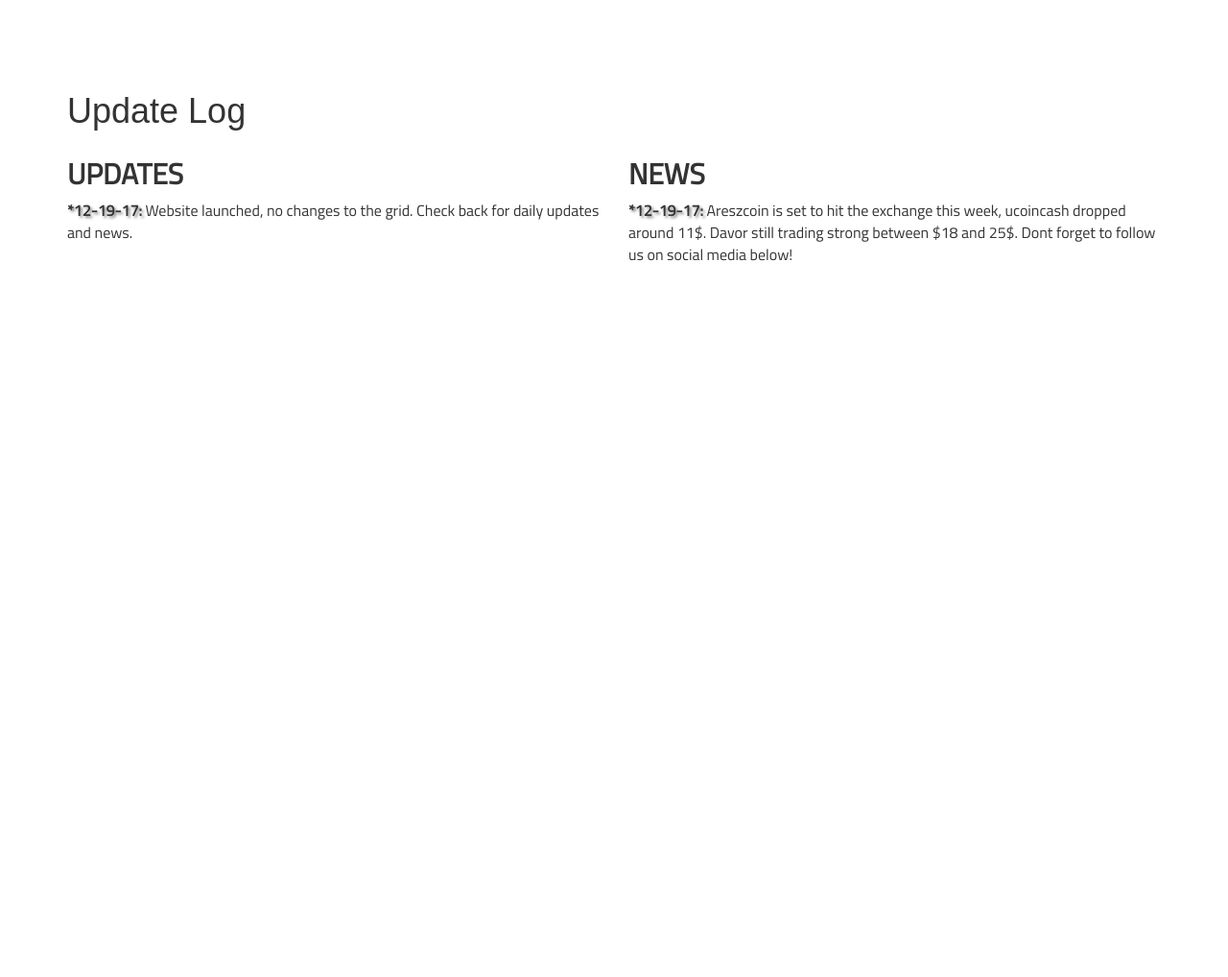
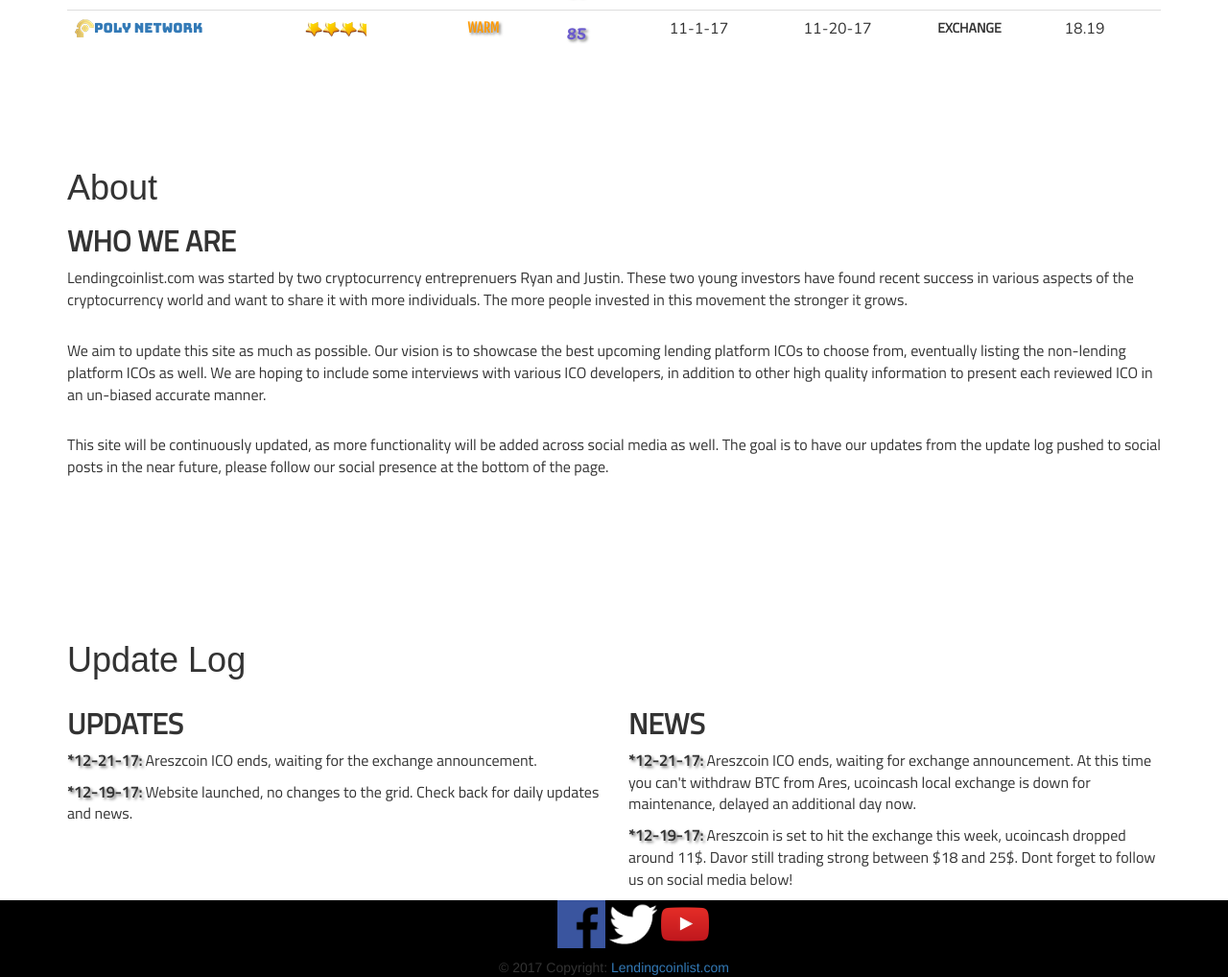
Before and after one commit to goldbeedev/lendinglist20, a plain HTML site: page index.html in a window 1280 px wide. Shown: the part 900-1918 px from the top of the page at 96% size. Before the commit the page ends 1187 px from the top, so only its background shows below. Drawn offline with nearby package versions, Linux system fonts and the light colour scheme; a web font is replaced by a local one.

Commit message:
finalizing!

```diff
--- a/index.html
+++ b/index.html
@@ -4,8 +4,8 @@
   <title>Lending Coin List</title>
   <meta charset="utf-8">
   <meta name="viewport" content="width=device-width, initial-scale=1">
+  <link rel="stylesheet" href="https://maxcdn.bootstrapcdn.com/bootstrap/3.3.7/css/bootstrap.min.css">
   <link rel="stylesheet" href="main.css">
-  <link rel="stylesheet" href="https://maxcdn.bootstrapcdn.com/bootstrap/3.3.7/css/bootstrap.min.css">
   <link href="https://fonts.googleapis.com/css?family=Abel|Lobster|Fjalla+One|Pacifico|Shrikhand|Nunito|Titillium+Web" rel="stylesheet">
   <link href="https://fonts.googleapis.com/css?family=Bungee" rel="stylesheet">
   <script src="https://ajax.googleapis.com/ajax/libs/jquery/3.2.1/jquery.min.js"></script>
@@ -24,7 +24,7 @@
     </div>
     <div class="collapse navbar-collapse" id="myNavbar">
       <ul class="nav navbar-nav navbar-right">
-        <li><a class="nav-style" href="#">About</a></li>
+        <li><a class="nav-style" href="#about">About</a></li>
         <li><a class="nav-style" href="#updates">Updates</a></li>
       </ul>
     </div>
@@ -52,7 +52,7 @@
     </thead>
     <tbody>
       <tr>
-        <td class="coin-name"><img src="images/bitconnect.png"><a href="www.google.com">BITCONNECT</a></td>
+        <td class="coin-name"><img src="images/bitconnect.png"><a href="https://bitconnect.co/?ref=Lcoinlist">BITCONNECT</a></td>
         <td><img class="star-icon" src="images/star.png"><img class="star-icon" src="images/star.png"><img class="star-icon" src="images/star.png"><img class="star-icon" src="images/star.png"><img class="star-icon" src="images/star.png"></td>
         <td class="fire-text">FIRE</td>
         <td class="number-text">100</td>
@@ -72,7 +72,7 @@
         <td class="wire">14.19</td>
       </tr>
       <tr>
-        <td class="coin-name"><img src="images/hextracoin.png"><a href="www.google.com">HEXTRACOIN</a></td>
+        <td class="coin-name"><img src="images/hextracoin.png"><a href="https://hextracoin.co/register?referrer=lendingcoinlist">HEXTRACOIN</a></td>
         <td><img class="star-icon" src="images/star.png"><img class="star-icon" src="images/star.png"><img class="star-icon" src="images/star.png"><img class="star-icon" src="images/star.png"><img class="star-icon" src="images/star.png"></td>
         <td class="fire-text">FIRE</td>
         <td class="number-text">100</td>
@@ -82,7 +82,7 @@
         <td class="wire">24.31</td>
       </tr>
       <tr>
-        <td class="coin-name"><img src="images/davorcoin.png"><a href="www.google.com">DAVORCOIN</a></td>
+        <td class="coin-name"><img src="images/davorcoin.png"><a href="https://davor.io/Account/Registration?r=E8F75E">DAVORCOIN</a></td>
         <td><img class="star-icon" src="images/star.png"><img class="star-icon" src="images/star.png"><img class="star-icon" src="images/star.png"><img class="star-icon" src="images/star.png"><img class="half-star" src="images/halfstar.png"></td>
         <td class="fire-text">FIRE</td>
         <td class="number-text">95</td>
@@ -92,7 +92,7 @@
         <td class="wire">378.46</td>
       </tr>
       <tr>
-        <td class="coin-name"><img src="images/ucoincash.png"><a href="www.google.com">UCOINCASH</a></td>
+        <td class="coin-name"><img src="images/ucoincash.png"><a href="https://ucoincash.co/ref/lendingcoinlist">UCOINCASH</a></td>
         <td><img class="star-icon" src="images/star.png"><img class="star-icon" src="images/star.png"><img class="star-icon" src="images/star.png"><img class="star-icon" src="images/star.png"></td>
         <td class="fire-text">FIRE</td>
         <td class="number-text">90</td>
@@ -102,7 +102,7 @@
         <td class="wire">12.63</td>
       </tr>
       <tr>
-        <td class="coin-name"><img src="images/unixcoin.png"><a href="www.google.com">UNIXCOIN</a></td>
+        <td class="coin-name"><img src="images/unixcoin.png"><a href="http://wake.unixcoin.com/register?referrer=lendingcoinlist">UNIXCOIN</a></td>
         <td><img class="star-icon" src="images/star.png"><img class="star-icon" src="images/star.png"><img class="star-icon" src="images/star.png"><img class="star-icon" src="images/star.png"><img class="half-star" src="images/halfstar.png"></td>
         <td class="hot-text">HOT</td>
         <td class="number-text">90</td>
@@ -112,7 +112,7 @@
         <td class="wire"></td>
       </tr>
       <tr>
-        <td class="coin-name"><img src="images/areszcoin.png"><a href="www.google.com">ARESZCOIN</a></td>
+        <td class="coin-name"><img src="images/areszcoin.png"><a href="https://www.areszcoin.com/register?referrer=lendingcoinlist@gmail.com">ARESZCOIN</a></td>
         <td><img class="star-icon" src="images/star.png"><img class="star-icon" src="images/star.png"><img class="star-icon" src="images/star.png"><img class="star-icon" src="images/star.png"><img class="half-star" src="images/halfstar.png"></td>
         <td class="hot-text">HOT</td>
         <td class="number-text">85</td>
@@ -122,7 +122,7 @@
         <td class="wire"></td>
       </tr>
       <tr>
-        <td class="coin-name"><img src="images/texcoin.png"><a href="www.google.com">TEXCOIN</a></td>
+        <td class="coin-name"><img src="images/texcoin.png"><a href="https://wallet.tex.io/register?ref=lendingcoinlist">TEXCOIN</a></td>
         <td><img class="star-icon" src="images/star.png"><img class="star-icon" src="images/star.png"><img class="star-icon" src="images/star.png"><img class="star-icon" src="images/star.png"></td>
         <td class="hot-text">HOT</td>
         <td class="number-text">85</td>
@@ -152,7 +152,7 @@
         <td class="wire"></td>
       </tr>
       <tr>
-        <td class="coin-name"><img src="images/homeblock.png"><a href="www.google.com">HOMEBLOCK</a></td>
+        <td class="coin-name"><img src="images/homeblock.png"><a href="https://homeblockcoin.com/u/lendingcoinlist">HOMEBLOCK</a></td>
         <td><img class="star-icon" src="images/star.png"><img class="star-icon" src="images/star.png"><img class="star-icon" src="images/star.png"><img class="star-icon" src="images/star.png"></td>
         <td class="hot-text">HOT</td>
         <td class="number-text">85</td>
@@ -172,7 +172,7 @@
         <td class="wire"></td>
       </tr>
       <tr>
-        <td class="coin-name"><img src="images/oaccoin.png"><a href="www.google.com">POLY NETWORK</a></td>
+        <td class="coin-name"><img src="images/polynetwork.png"><a href="https://lending.polynetwork.org/signup/Lendingcoinlist">POLY NETWORK</a></td>
         <td><img class="star-icon" src="images/star.png"><img class="star-icon" src="images/star.png"><img class="star-icon" src="images/star.png"><img class="half-star" src="images/halfstar.png"></td>
         <td class="warm-text">WARM</td>
         <td class="number-text">85</td>
@@ -184,20 +184,68 @@
     </tbody>
   </table>
 </div>
+
+
+<div class="container">
+  <h1 class="h3-style" id="about">About</h1>
+      <h2 class="update-news">WHO WE ARE</h2>
+        <p class="update-text">Lendingcoinlist.com was started by two cryptocurrency entreprenuers Ryan and Justin.  These two young investors have found recent success in various aspects of the cryptocurrency world and want to share it with more individuals.  The more people invested in this movement the stronger it grows.</p>
+        <br>
+        <p class="update-text">We aim to update this site as much as possible.  Our vision is to showcase the best upcoming lending platform ICOs to choose from, eventually listing the non-lending platform ICOs as well.  We are hoping to include some interviews with various ICO developers, in addition to other high quality information to present each reviewed ICO in an un-biased accurate manner.</p>
+        <br>
+        <p class="update-text">This site will be continuously updated, as more functionality will be added across social media as well.  The goal is to have our updates from the update log pushed to social posts in the near future, please follow our social presence at the bottom of the page.</p>
+
+
+
+      </div>
+    </div>
+</div>
+
+
 <div class="container">
 	<h1 class="h3-style" id="updates">Update Log</h1>
     <div class="row">
   <div class="col-sm-6"><h2 class="update-news">UPDATES</h2>
+      <p class="update-text"><span class="update-date">*12-21-17:</span> Areszcoin ICO ends, waiting for the exchange announcement.</p>
       <p class="update-text"><span class="update-date">*12-19-17:</span> Website launched, no changes to the grid. Check back for daily updates and news.</p>
 
     </div>
-  <div class="col-sm-6"><h2 class="update-news">NEWS</h2>
-      <p class="update-text"><span class="update-date">*12-19-17:</span> Areszcoin is set to hit the exchange this week, ucoincash dropped around 11$.  Davor still trading strong between $18 and 25$.  Dont forget to follow us on social media below!</p>
+      <div class="col-sm-6"><h2 class="update-news">NEWS</h2>
+        <p class="update-text"><span class="update-date">*12-21-17:</span> Areszcoin ICO ends, waiting for exchange announcement.  At this time you can't withdraw BTC from Ares, ucoincash local exchange is down for maintenance, delayed an additional day now.</p>
+        <p class="update-text"><span class="update-date">*12-19-17:</span> Areszcoin is set to hit the exchange this week, ucoincash dropped around 11$.  Davor still trading strong between $18 and 25$.  Dont forget to follow us on social media below!</p>
 
 
+
+
+      </div>
     </div>
 </div>
-</div>
+
+<!--Footer-->
+<footer class="page-footer">
+
+    <!--Footer Links-->
+    <div class="container-fluid">
+        <!--Social buttons-->
+       <ul class="social-buttons">
+        <li><a href="http://www.facebook.com/lending.coin.94"><img class="social-button" src="images/fb.png"></a></li>
+        <li><a href="http://www.twitter.com/lendingcoinlist"><img class="social-button" src="images/twitter.png"></a></li>
+        <li><a href="http://www.twitter.com/lendingcoinlist"><img class="social-button" src="images/youtube.png"></a></li>
+       </ul>
+  </div>
+    <!--/.Social buttons-->
+
+    <!--Copyright-->
+    <div class="footer-copyright">
+        <div class="container-fluid copyright">
+            © 2017 Copyright: <a href="https://www.lendingcoinlist.com"> Lendingcoinlist.com </a>
+
+        </div>
+    </div>
+    <!--/.Copyright-->
+
+</footer>
+<!--/.Footer-->
 
 
 </body>
--- a/main.css
+++ b/main.css
@@ -2,6 +2,10 @@
 	font-family: 'Lobster', cursive;
 	font-size: 36 !important;
 	color: white;
+}
+
+.navbar-inverse {
+	background-color: black;
 }
 
 .lending-table {
@@ -57,10 +61,11 @@
 
 .h3-style {
 	font-family: 'Shrikhand', sans-serif;
+	margin-top: 100px;
 }
 
 #updates {
-	margin-top: 100px;
+	margin-top: 160px;
 }
 
 .highlighter {
@@ -97,3 +102,26 @@
 	position: fixed !important;
 	width: 100% !important;
 }
+
+.page-footer {
+	width: 100%;
+	background-color: black;
+}
+
+.social-button {
+	width: 50px;
+	height: 50px;
+}
+
+ul.social-buttons {
+	top-margin: 20px;
+	text-align: center;
+}
+
+ul.social-buttons li {
+	display: inline-block;
+}
+
+.copyright {
+	text-align: center;
+}
```
Also changed, not shown: images/fb.png (added), images/twitter.png (added), images/youtube.jpg (added), images/youtube.png (added).
